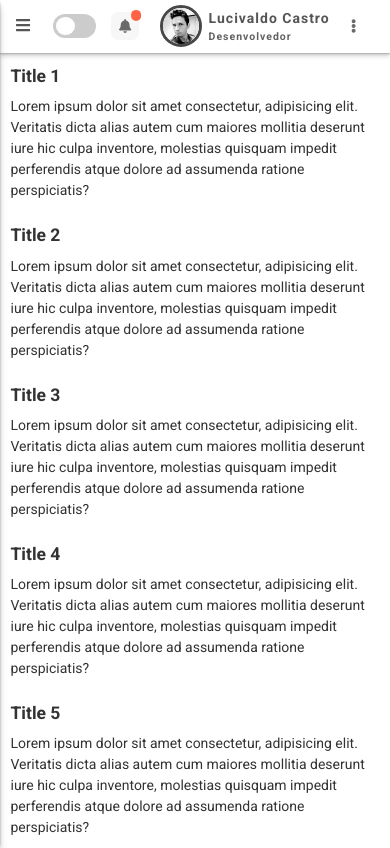
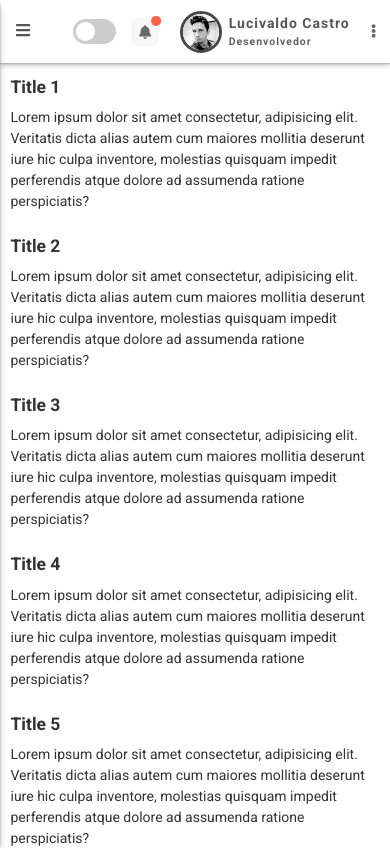
Before and after one commit to lucivaldo/vue-layout-example1, a Vue app: page / in a window 390 px wide. Shown: the top 848 px of the page. Built offline with nearby package versions, Linux system fonts and the light colour scheme.

Commit message:
Corrigido o positionamento dos itens à direita da navbar em telas pequenas

```diff
--- a/src/components/layout/AppNavbar.vue
+++ b/src/components/layout/AppNavbar.vue
@@ -325,7 +325,8 @@ export default {
   --notifications-toggler-icon-bg-hover: rgba(100, 100, 100, .15);
   --notifications-has-notifications-toggler-indicator-bg: tomato;
 
-  --app-navbar-height: 3.75rem;
+  // --app-navbar-height: 3.75rem;
+  --app-navbar-height: 4.5rem;
 }
 
 .app-navbar {
@@ -363,12 +364,14 @@ export default {
   &__user {
     display: flex;
     align-items: center;
+    justify-content: flex-end;
     position: relative;
     user-select: none;
 
     &__avatar {
       border: 3px solid rgba(10, 10, 10, .75);
       border-radius: 50%;
+      flex: 0 0 auto;
       width: 3rem;
       height: 3rem;
       margin: 0 .5rem;
@@ -694,6 +697,12 @@ export default {
   }
 }
 
+@media screen and (max-width: 529px) {
+  .app-theme-toggler {
+    margin-left: auto;
+  }
+}
+
 @media screen and (min-width: 530px) {
   .app-navbar {
     &__app {
```
